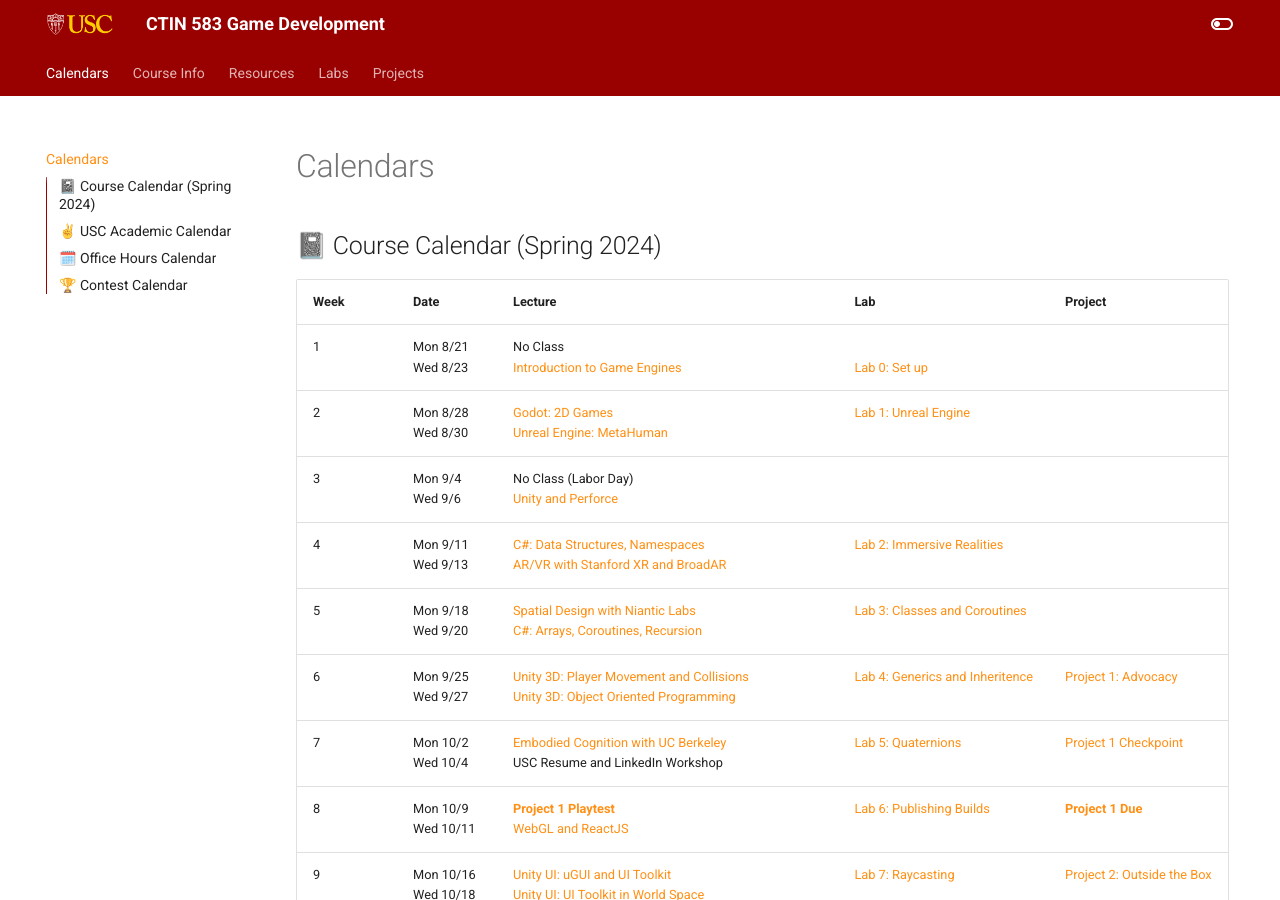
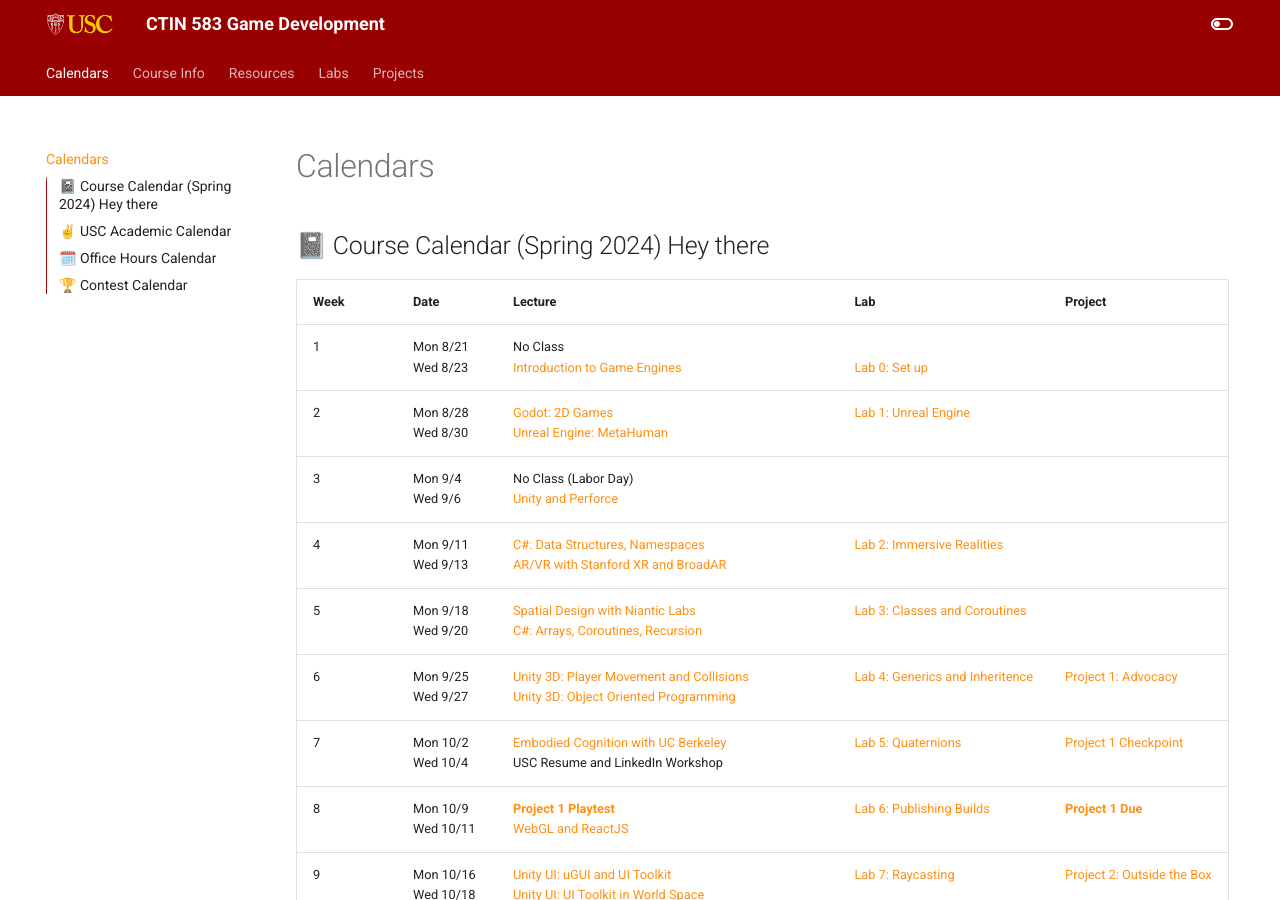
Before and after one commit to usc-ctin583/usc-ctin583.github.io, an MkDocs documentation site: the page built from docs/index.md, in a window 1280 px wide and 900 px high. Built offline with MkDocs 1.6.1 and Material for MkDocs 9.7.7, drawn with Linux system fonts in a browser that asks for light colours; the version menu is left out.

```diff
--- a/docs/index.md
+++ b/docs/index.md
@@ -1,6 +1,6 @@
 # Calendars
 
-## 📓 Course Calendar (Spring 2024)
+## 📓 Course Calendar (Spring 2024) Hey there
 | Week | Date                     | Lecture                                           | Lab              | Project |
 | :----| :----------------------- | :------------------------------------------------ | :-------------------------------| :--------------|
 | 1    | Mon 8/21 <br> Wed 8/23   | No Class <br> [Introduction to Game Engines](https://www.icloud.com/keynote/0b9Z3oJLZPPXEXypJu4s9P11w#Lecture1) | <br> [Lab 0: Set up](Labs/lab00.md) | |
```
Also changed, not shown: 1 other file.
